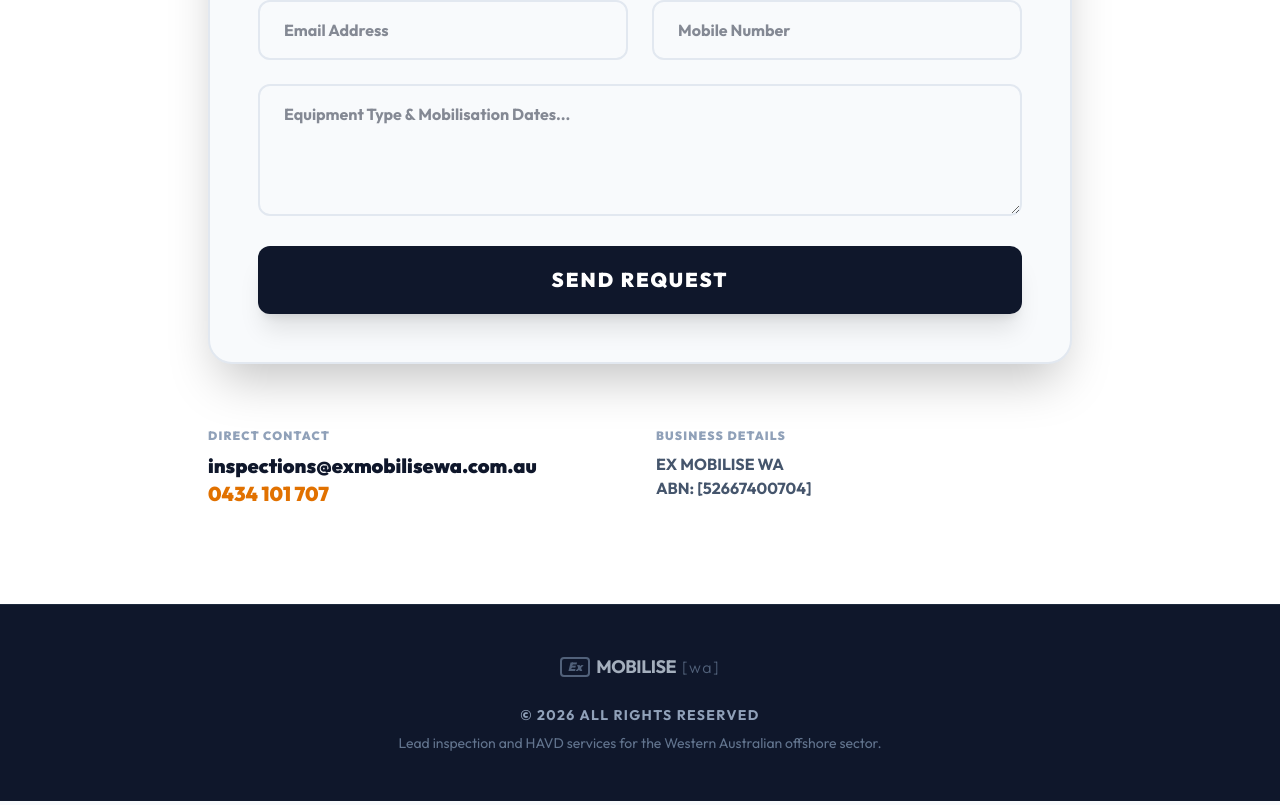
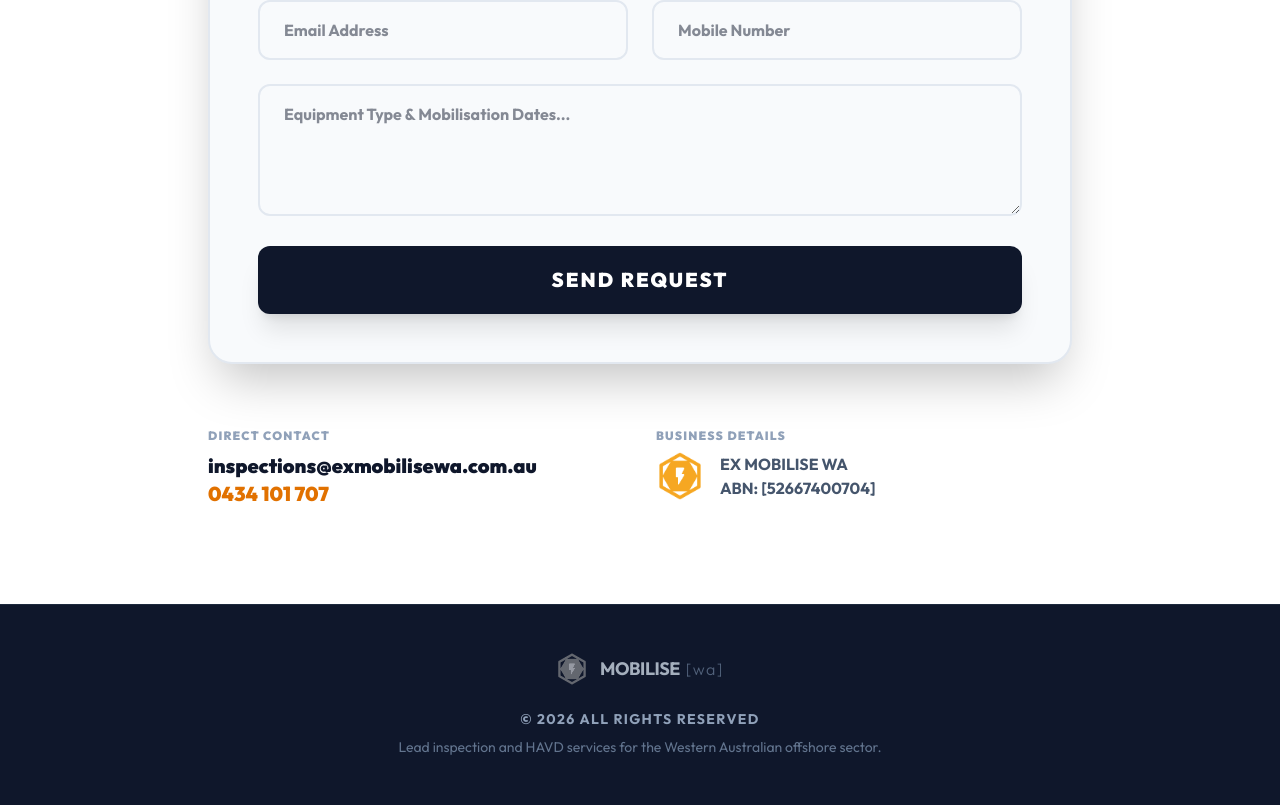
Before and after one commit to Scottation/exmobilisewa, a React (Vite) app: page / in a window 1280 px wide. Shown: the part 2678-3483 px from the top of the page. Built offline with nearby package versions, Linux system fonts and the light colour scheme.

Commit message:
Update App.jsx

```diff
--- a/src/App.jsx
+++ b/src/App.jsx
@@ -358,7 +358,12 @@ export default function App() {
             </div>
             <div>
               <p className="text-xs font-black text-slate-400 uppercase tracking-widest mb-2">Business Details</p>
-              <p className="text-base font-bold text-slate-600 uppercase">Ex Mobilise WA <br />ABN: [52667400704]</p>
+              <div className="flex flex-col md:flex-row items-center md:items-start justify-center md:justify-start">
+                {!mainLogoFailed && (
+                  <img src="/logo.png" alt="Ex Mobilise WA Logo" className="h-12 w-12 mb-3 md:mb-0 md:mr-4 object-contain opacity-90" />
+                )}
+                <p className="text-base font-bold text-slate-600 uppercase">Ex Mobilise WA <br />ABN: [52667400704]</p>
+              </div>
             </div>
           </div>
         </div>
@@ -367,8 +372,16 @@ export default function App() {
       {/* --- FOOTER --- */}
       <footer className="bg-slate-900 py-12 text-slate-500 text-sm border-t border-slate-800">
         <div className="max-w-7xl mx-auto px-4 text-center flex flex-col items-center">
-          <div className="flex items-center justify-center mb-6 opacity-80 cursor-pointer" onClick={() => scrollToSection('home')}>
-            <span className="inline-block border-[2px] border-slate-500 text-slate-500 font-black italic text-xs px-1.5 py-0.5 mr-1.5 leading-none rounded-sm">Ex</span>
+          <div className="flex items-center justify-center mb-6 opacity-80 cursor-pointer hover:opacity-100 transition-opacity" onClick={() => scrollToSection('home')}>
+            {!mainLogoFailed ? (
+              <img
+                src="/logo.png"
+                alt="Ex Mobilise WA Logo"
+                className="h-8 w-8 mr-3 object-contain grayscale opacity-70"
+              />
+            ) : (
+              <span className="inline-block border-[2px] border-slate-500 text-slate-500 font-black italic text-xs px-1.5 py-0.5 mr-1.5 leading-none rounded-sm">Ex</span>
+            )}
             <span className="text-lg font-bold text-slate-300 tracking-tight uppercase">Mobilise</span>
             <span className="ml-1.5 text-base font-light text-slate-500 lowercase tracking-widest">[wa]</span>
           </div>
```
